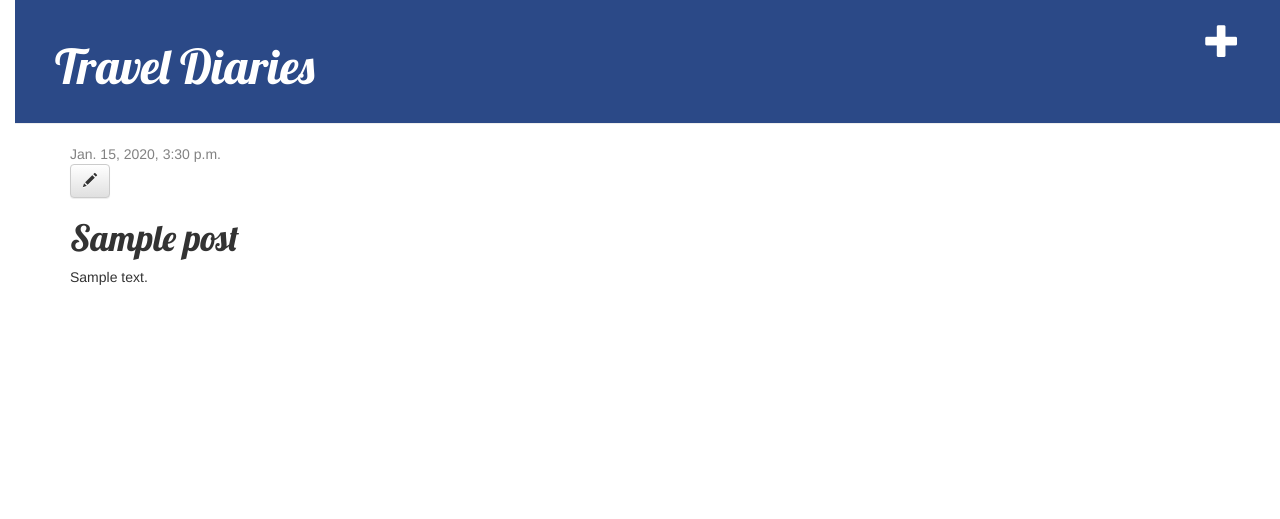
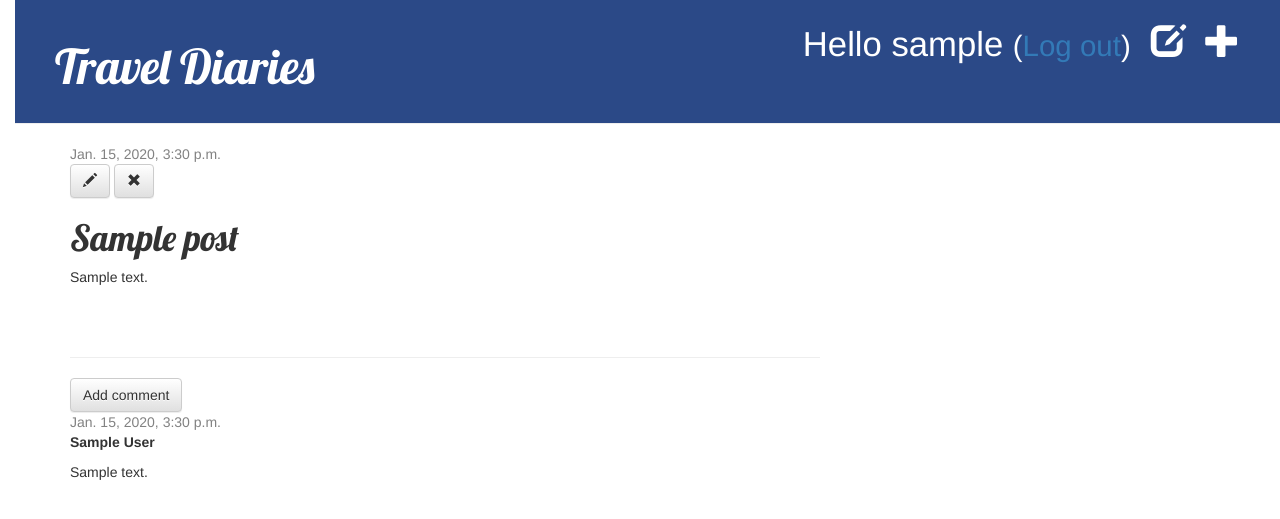
Before and after one commit to hmansu444/travelDiaries, a Django app: page /post/1/ in a window 1280 px wide. Shown: the top 519 px of the page. Run offline with Django 3.2, Linux system fonts and the light colour scheme; a user stored in the database is signed in; tables that the repository leaves empty hold one stand-in row (values such as "Sample post"); some libraries are stand-ins or nearby versions.

Commit message:
comment method and authorization added

```diff
--- a/blog/admin.py
+++ b/blog/admin.py
@@ -1,3 +1,4 @@
 from django.contrib import admin
-from .models import Post
+from .models import Post,Comment
 admin.site.register(Post)
+admin.site.register(Comment)
--- a/blog/models.py
+++ b/blog/models.py
@@ -17,3 +17,21 @@ class Post(models.Model):
 
     def __str__(self):
         return self.title
+
+    def approved_comments(self):
+        return self.comments.filter(approved_comment=True)
+
+
+class Comment(models.Model):
+    post = models.ForeignKey('blog.Post', related_name='comments')
+    author = models.CharField(max_length=200)
+    text = models.TextField()
+    created_date = models.DateTimeField(default=timezone.now)
+    approved_comment = models.BooleanField(default=False)
+
+    def approve(self):
+        self.approved_comment = True
+        self.save()
+
+    def __str__(self):
+        return self.text
--- a/blog/templates/blog/base.html
+++ b/blog/templates/blog/base.html
@@ -12,6 +12,10 @@
         <div class="page-header">
             {% if user.is_authenticated %}
                 <a href="{% url 'post_new' %}" class="top-menu"><span class="glyphicon glyphicon-plus"></span></a>
+                <a href="{% url 'post_draft_list' %}" class="top-menu"><span class="glyphicon glyphicon-edit"></span></a>
+                <p class="top-menu">Hello {{ user.username }} <small>(<a href="{% url 'logout' %}">Log out</a>)</small></p>
+            {% else %}
+                <a href="{% url 'login' %}" class="top-menu"><span class="glyphicon glyphicon-lock"></span></a>
             {% endif %}
             <h1><a href="/">Travel Diaries</a></h1>
         </div>
--- a/blog/templates/blog/post_detail.html
+++ b/blog/templates/blog/post_detail.html
@@ -6,9 +6,33 @@
             <div class="date">
                 {{ post.published_date }}
             </div>
+        {% else %}
+            <a class="btn btn-default" href="{% url 'post_publish' pk=post.pk %}">Publish</a>
         {% endif %}
-        <a class="btn btn-default" href="{% url 'post_edit' pk=post.pk %}"><span class="glyphicon glyphicon-pencil"></span></a>
+        {% if user.is_authenticated %}
+            <a class="btn btn-default" href="{% url 'post_edit' pk=post.pk %}"><span class="glyphicon glyphicon-pencil"></span></a>
+            <a class="btn btn-default" href="{% url 'post_remove' pk=post.pk %}"><span class="glyphicon glyphicon-remove"></span></a>
+        {% endif %}
         <h1>{{ post.title }}</h1>
         <p>{{ post.text|linebreaksbr }}</p>
     </div>
+    <hr>
+    <a class="btn btn-default" href="{% url 'add_comment_to_post' pk=post.pk %}">Add comment</a>
+    {% for comment in post.comments.all %}
+        {% if user.is_authenticated or comment.approved_comment %}
+        <div class="comment">
+            <div class="date">
+                {{ comment.created_date }}
+                {% if not comment.approved_comment %}
+                    <a class="btn btn-default" href="{% url 'comment_remove' pk=comment.pk %}"><span class="glyphicon glyphicon-remove"></span></a>
+                    <a class="btn btn-default" href="{% url 'comment_approve' pk=comment.pk %}"><span class="glyphicon glyphicon-ok"></span></a>
+                {% endif %}
+            </div>
+            <strong>{{ comment.author }}</strong>
+            <p>{{ comment.text|linebreaks }}</p>
+        </div>
+        {% endif %}
+    {% empty %}
+        <p>No comments here yet :(</p>
+    {% endfor %}
 {% endblock %}
--- a/blog/templates/blog/post_list.html
+++ b/blog/templates/blog/post_list.html
@@ -8,6 +8,7 @@
             </div>
             <h1><a href="{% url 'post_detail' pk=post.pk %}">{{ post.title }}</a></h1>
             <p>{{ post.text|linebreaksbr }}</p>
+            <a href="{% url 'post_detail' pk=post.pk %}">Comments: {{ post.approved_comments.count }}</a>
         </div>
     {% endfor %}
 {% endblock %}
--- a/blog/urls.py
+++ b/blog/urls.py
@@ -5,5 +5,11 @@ urlpatterns = [
     url(r'^$', views.post_list, name='post_list'),
     url(r'^post/(?P<pk>\d+)/$', views.post_detail, name='post_detail'),
     url(r'^post/new/$', views.post_new, name='post_new'),
-url(r'^post/(?P<pk>\d+)/edit/$', views.post_edit, name='post_edit'),
+    url(r'^post/(?P<pk>\d+)/edit/$', views.post_edit, name='post_edit'),
+    url(r'^post/(?P<pk>\d+)/publish/$', views.post_publish, name='post_publish'),
+    url(r'^post/(?P<pk>\d+)/remove/$', views.post_remove, name='post_remove'),
+    url(r'^drafts/$', views.post_draft_list, name='post_draft_list'),
+    url(r'^post/(?P<pk>\d+)/comment/$', views.add_comment_to_post, name='add_comment_to_post'),
+    url(r'^comment/(?P<pk>\d+)/approve/$', views.comment_approve, name='comment_approve'),
+    url(r'^comment/(?P<pk>\d+)/remove/$', views.comment_remove, name='comment_remove'),
 ]
--- a/blog/views.py
+++ b/blog/views.py
@@ -1,34 +1,50 @@
 from django.shortcuts import render, get_object_or_404
-from .models import Post
+from .models import Post,Comment
 from django.utils import timezone
-from .forms import PostForm
+from .forms import PostForm,CommentForm
 from django.shortcuts import redirect
+from django.contrib.auth.decorators import login_required
+
 
 #from django.shortcuts import render, get_object_or_404
 
 # Create your views here.
+
+
 def post_list(request):
     posts=Post.objects.filter(published_date__lte=timezone.now()).order_by('published_date')
     return render(request, 'blog/post_list.html', {'posts': posts})
 
+
 def post_detail(request, pk):
-    #Post.objects.get(pk=pk)
+    # Post.objects.get(pk=pk)
     post = get_object_or_404(Post, pk=pk)
     return render(request, 'blog/post_detail.html', {'post': post})
 
+
+@login_required
+def post_publish(request, pk):
+    post = get_object_or_404(Post, pk=pk)
+    post.publish()
+    return redirect('post_detail', pk=pk)
+
+
+@login_required
 def post_new(request):
     if request.method == "POST":
         form = PostForm(request.POST)
         if form.is_valid():
             post = form.save(commit=False)
             post.author = request.user
-            post.published_date = timezone.now()
+            # post.published_date = timezone.now()
             post.save()
             return redirect('post_detail', pk=post.pk)
     else:
         form = PostForm()
     return render(request, 'blog/post_edit.html', {'form': form})
 
+
+@login_required
 def post_edit(request, pk):
     post = get_object_or_404(Post, pk=pk)
     if request.method == "POST":
@@ -36,9 +52,50 @@ def post_edit(request, pk):
         if form.is_valid():
             post = form.save(commit=False)
             post.author = request.user
-            post.published_date = timezone.now()
+            # post.published_date = timezone.now()
             post.save()
             return redirect('post_detail', pk=post.pk)
     else:
         form = PostForm(instance=post)
     return render(request, 'blog/post_edit.html', {'form': form})
+
+
+@login_required
+def post_draft_list(request):
+    posts = Post.objects.filter(published_date__isnull=True).order_by('created_date')
+    return render(request, 'blog/post_draft_list.html', {'posts': posts})
+
+
+@login_required
+def post_remove(request, pk):
+    post = get_object_or_404(Post, pk=pk)
+    post.delete()
+    return redirect('post_list')
+
+
+def add_comment_to_post(request, pk):
+    post = get_object_or_404(Post, pk=pk)
+    if request.method == "POST":
+        form = CommentForm(request.POST)
+        if form.is_valid():
+            comment = form.save(commit=False)
+            comment.post = post
+            comment.save()
+            return redirect('post_detail', pk=post.pk)
+    else:
+        form = CommentForm()
+    return render(request, 'blog/add_comment_to_post.html', {'form': form})
+
+
+@login_required
+def comment_approve(request, pk):
+    comment = get_object_or_404(Comment, pk=pk)
+    comment.approve()
+    return redirect('post_detail', pk=comment.post.pk)
+
+
+@login_required
+def comment_remove(request, pk):
+    comment = get_object_or_404(Comment, pk=pk)
+    comment.delete()
+    return redirect('post_detail', pk=comment.post.pk)
--- a/mysite/settings.py
+++ b/mysite/settings.py
@@ -15,7 +15,7 @@ import os
 # Build paths inside the project like this: os.path.join(BASE_DIR, ...)
 BASE_DIR = os.path.dirname(os.path.dirname(os.path.abspath(__file__)))
 
-
+LOGIN_REDIRECT_URL = '/'
 # Quick-start development settings - unsuitable for production
 # See https://docs.djangoproject.com/en/1.10/howto/deployment/checklist/
 
--- a/mysite/urls.py
+++ b/mysite/urls.py
@@ -15,8 +15,12 @@ Including another URLconf
 """
 from django.conf.urls import url,include
 from django.contrib import admin
+from django.contrib.auth import views
 
 urlpatterns = [
     url(r'^admin/', admin.site.urls),
     url(r'', include('blog.urls')),
+    url(r'^accounts/logout/$', views.logout, name='logout', kwargs={'next_page': '/'}),
+    # url(r'^accounts/login/$', views.login),
+    url(r'^accounts/login/$', views.login, name='login'),
 ]
```
Also changed, not shown: blog/forms.py (+8 -1 lines), blog/templates/blog/add_comment_to_post.html (added, +9 -0 lines), blog/templates/blog/post_draft_list.html (added, +11 -0 lines), blog/templates/registration/login.html (added, +24 -0 lines), blog/migrations/0002_comment.py (added), 1 other file.
